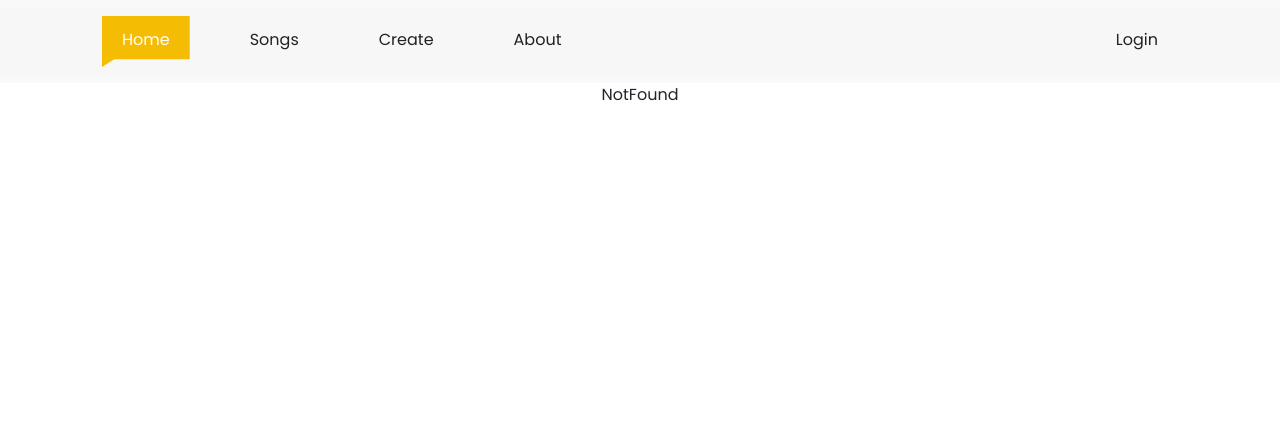
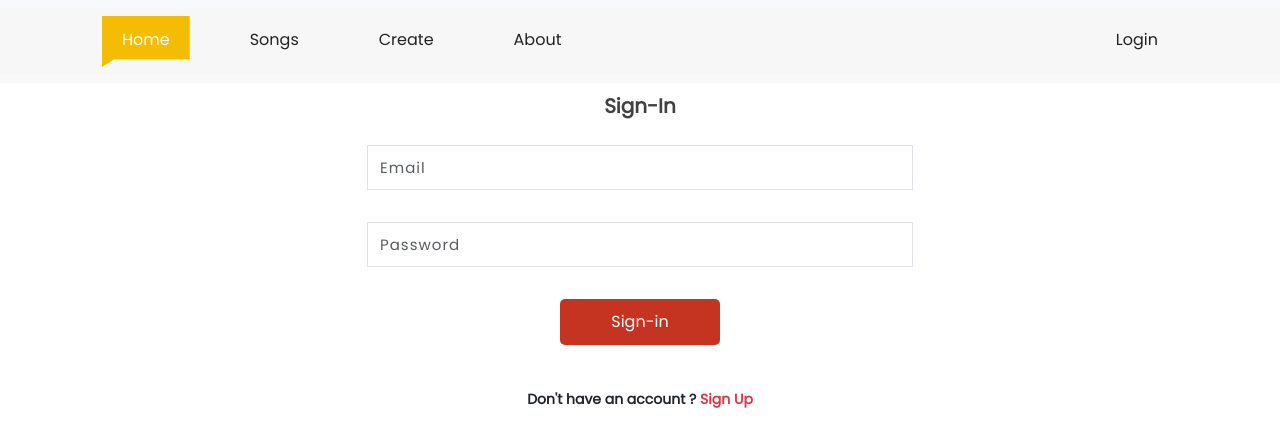
Before and after one commit to Biruk42/Songzz-web-app, a React (Create React App) app: page /auth in a window 1280 px wide. Shown: the top 446 px of the page. Built offline with nearby package versions, Linux system fonts and the light colour scheme; no server answers.

Commit message:
Implement the login and signup functionality

```diff
--- a/src/App.js
+++ b/src/App.js
@@ -1,9 +1,9 @@
-import { useState } from "react";
+import { useState, useEffect } from "react";
 import "./App.css";
 import "./style.scss";
 import "./media-query.css";
 import Home from "./pages/Home";
-import { Routes, Route } from "react-router-dom";
+import { Routes, Route, useNavigate } from "react-router-dom";
 import "react-toastify/dist/ReactToastify.css";
 import Detail from "./pages/Detail";
 import AddEditSong from "./pages/AddEditSong";
@@ -11,13 +11,42 @@ import About from "./pages/About";
 import NotFound from "./pages/NotFound";
 import { ToastContainer } from "react-toastify";
 import Header from "./components/Header";
+import Auth from "./pages/Auth";
+import { auth } from "./firebase";
+import { signOut } from "firebase/auth";
 
 function App() {
   const [active, setActive] = useState("home");
+  const [user, setUser] = useState(null);
+
+  const navigate = useNavigate();
+
+  useEffect(() => {
+    auth.onAuthStateChanged((authUser) => {
+      if (authUser) {
+        setUser(authUser);
+      } else {
+        setUser(null);
+      }
+    });
+  }, []);
+
+  const handleLogout = () => {
+    signOut(auth).then(() => {
+      setUser(null);
+      setActive("login");
+      navigate("/auth");
+    });
+  };
 
   return (
     <div className="App">
-      <Header setActive={setActive} active={active} />
+      <Header
+        setActive={setActive}
+        active={active}
+        user={user}
+        handleLogout={handleLogout}
+      />
       <ToastContainer />
       <Routes>
         <Route path="/" element={<Home />} />
@@ -25,6 +54,7 @@ function App() {
         <Route path="/create" element={<AddEditSong />} />
         <Route path="/update/:id" element={<AddEditSong />} />
         <Route path="/about" element={<About />} />
+        <Route path="/auth" element={<Auth setActive={setActive} />} />
         <Route path="*" element={<NotFound />} />
       </Routes>
     </div>
--- a/src/pages/Auth.js
+++ b/src/pages/Auth.js
@@ -1,7 +1,181 @@
-import React from "react";
+import {
+  createUserWithEmailAndPassword,
+  signInWithEmailAndPassword,
+  updateProfile,
+} from "firebase/auth";
+import React, { useState } from "react";
+import { toast } from "react-toastify";
+import { auth } from "../firebase";
+import { useNavigate } from "react-router-dom";
 
-const Auth = () => {
-  return <div>Auth</div>;
+const initialState = {
+  firstName: "",
+  lastName: "",
+  email: "",
+  password: "",
+  confirmPassword: "",
+};
+
+const Auth = ({ setActive, setUser }) => {
+  const [state, setState] = useState(initialState);
+  const [signUp, setSignUp] = useState(false);
+
+  const { email, password, firstName, lastName, confirmPassword } = state;
+
+  const navigate = useNavigate();
+
+  const handleChange = (e) => {
+    setState({ ...state, [e.target.name]: e.target.value });
+  };
+
+  const handleAuth = async (e) => {
+    e.preventDefault();
+    if (!signUp) {
+      if (email && password) {
+        const { user } = await signInWithEmailAndPassword(
+          auth,
+          email,
+          password
+        );
+        // setUser(user);
+        setActive("home");
+      } else {
+        return toast.error("All fields are mandatory to fill");
+      }
+    } else {
+      if (password !== confirmPassword) {
+        return toast.error("Password don't match");
+      }
+      if (firstName && lastName && email && password) {
+        const { user } = await createUserWithEmailAndPassword(
+          auth,
+          email,
+          password
+        );
+        await updateProfile(user, { displayName: `${firstName} ${lastName}` });
+        setActive("home");
+      } else {
+        return toast.error("All fields are mandatory to fill");
+      }
+    }
+    navigate("/");
+  };
+
+  return (
+    <div className="container-fluid mb-4">
+      <div className="container">
+        <div className="col-12 text-center">
+          <div className="text-center heading py-2">
+            {!signUp ? "Sign-In" : "Sign-Up"}
+          </div>
+        </div>
+        <div className="row h-100 justify-content-center align-items-center">
+          <div className="col-10 col-md-8 col-lg-6">
+            <form className="row" onSubmit={handleAuth}>
+              {signUp && (
+                <>
+                  <div className="col-6 py-3">
+                    <input
+                      type="text"
+                      className="form-control input-text-box"
+                      placeholder="First Name"
+                      name="firstName"
+                      value={firstName}
+                      onChange={handleChange}
+                    />
+                  </div>
+                  <div className="col-6 py-3">
+                    <input
+                      type="text"
+                      className="form-control input-text-box"
+                      placeholder="Last Name"
+                      name="lastName"
+                      value={lastName}
+                      onChange={handleChange}
+                    />
+                  </div>
+                </>
+              )}
+              <div className="col-12 py-3">
+                <input
+                  type="email"
+                  className="form-control input-text-box"
+                  placeholder="Email"
+                  name="email"
+                  value={email}
+                  onChange={handleChange}
+                />
+              </div>
+              <div className="col-12 py-3">
+                <input
+                  type="password"
+                  className="form-control input-text-box"
+                  placeholder="Password"
+                  name="password"
+                  value={password}
+                  onChange={handleChange}
+                />
+              </div>
+              {signUp && (
+                <div className="col-12 py-3">
+                  <input
+                    type="password"
+                    className="form-control input-text-box"
+                    placeholder="Confirm Password"
+                    name="confirmPassword"
+                    value={confirmPassword}
+                    onChange={handleChange}
+                  />
+                </div>
+              )}
+
+              <div className="col-12 py-3 text-center">
+                <button
+                  className={`btn ${!signUp ? "btn-sign-in" : "btn-sign-up"}`}
+                  type="submit">
+                  {!signUp ? "Sign-in" : "Sign-up"}
+                </button>
+              </div>
+            </form>
+            <div>
+              {!signUp ? (
+                <>
+                  <div className="text-center justify-content-center mt-2 pt-2">
+                    <p className="small fw-bold mt-2 pt-1 mb-0">
+                      Don't have an account ?&nbsp;
+                      <span
+                        className="link-danger"
+                        style={{ textDecoration: "none", cursor: "pointer" }}
+                        onClick={() => setSignUp(true)}>
+                        Sign Up
+                      </span>
+                    </p>
+                  </div>
+                </>
+              ) : (
+                <>
+                  <div className="text-center justify-content-center mt-2 pt-2">
+                    <p className="small fw-bold mt-2 pt-1 mb-0">
+                      Already have an account ?&nbsp;
+                      <span
+                        style={{
+                          textDecoration: "none",
+                          cursor: "pointer",
+                          color: "#298af2",
+                        }}
+                        onClick={() => setSignUp(false)}>
+                        Sign In
+                      </span>
+                    </p>
+                  </div>
+                </>
+              )}
+            </div>
+          </div>
+        </div>
+      </div>
+    </div>
+  );
 };
 
 export default Auth;
```
